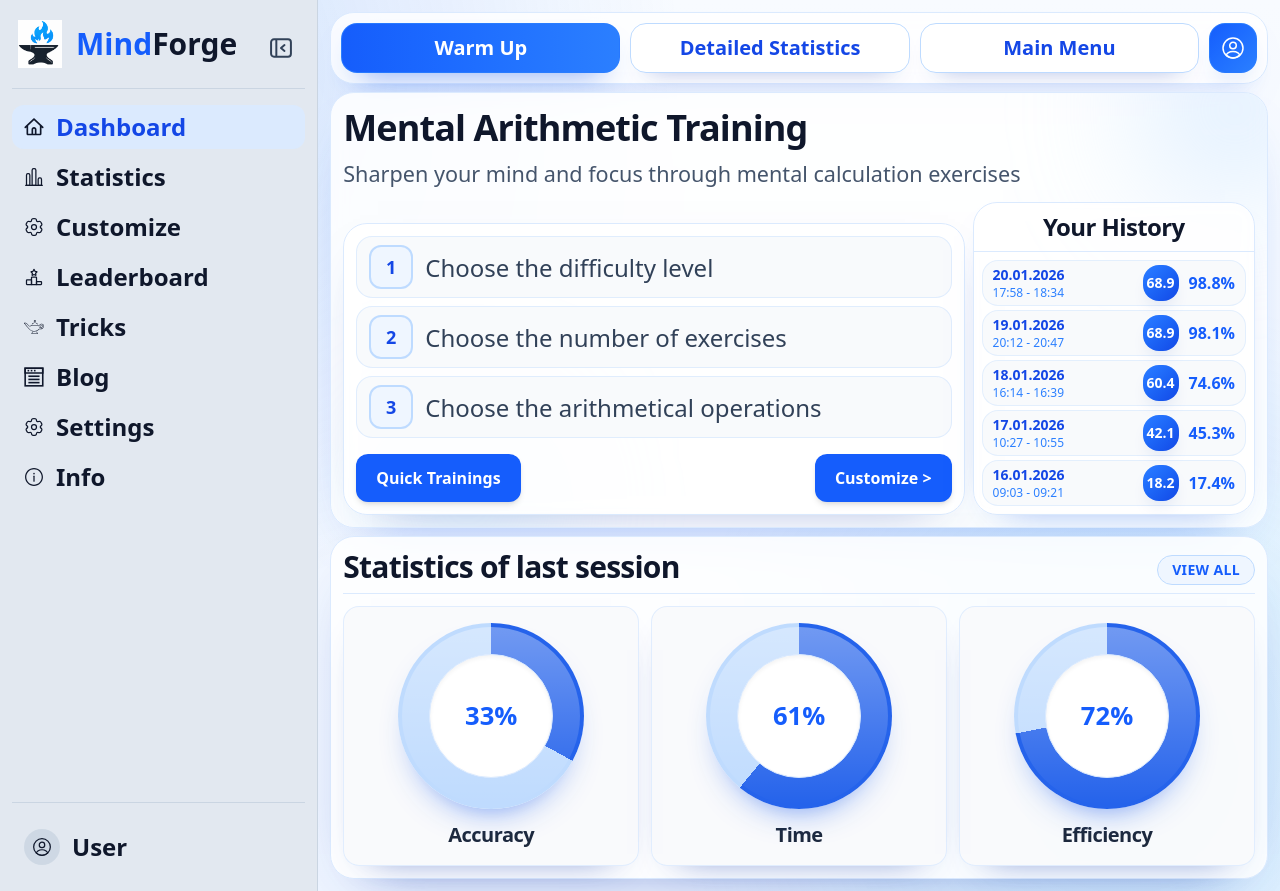
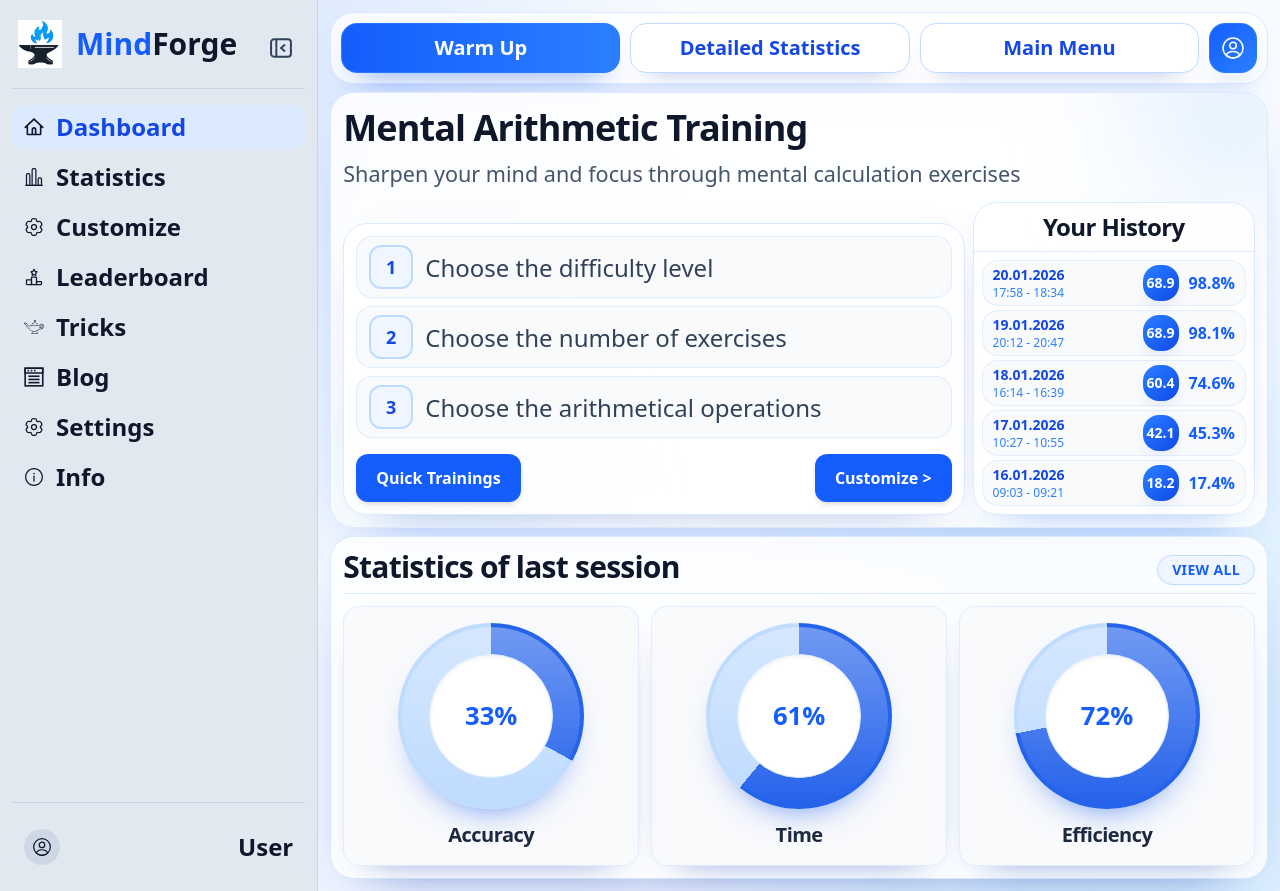
Before and after one commit to MikhailMaidan/mindforge, a Vue app: page / in a window 1280 px wide. Built offline with nearby package versions, Linux system fonts and the light colour scheme.

Commit message:
fix: fix layout user panel

```diff
--- a/src/widgets/sidebar/ui/SidebarWidget.vue
+++ b/src/widgets/sidebar/ui/SidebarWidget.vue
@@ -168,7 +168,7 @@ const isProfileActive = computed(() => route.path === routes.profile)
         <span class="inline-flex h-9 w-9 shrink-0 items-center justify-center rounded-full bg-slate-300/80">
           <span class="sidebar-icon h-5 w-5 text-slate-900" :style="iconMaskStyle('profile.svg')" aria-hidden="true" />
         </span>
-        <span v-if="!props.collapsed" class="text-2xl font-semibold leading-none">User</span>
+        <span v-if="!props.collapsed" class="ml-auto text-2xl font-semibold leading-none">User</span>
       </button>
     </footer>
   </aside>
```
